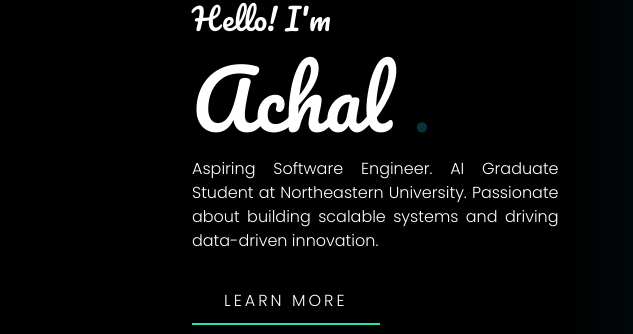
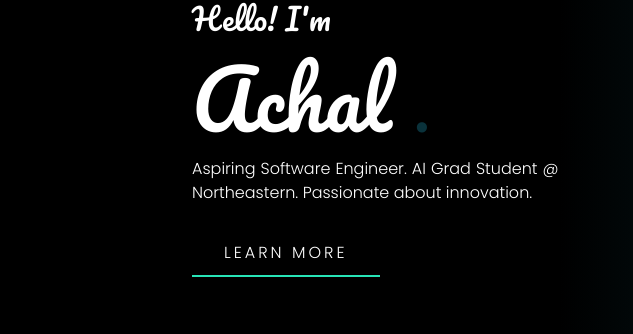
Before and after one commit to Achal2/PersonalWebsite, a website: page index.html in a window 1280 px wide. Shown: the part 265-599 px from the top of the page, 0-633 px from the left. Drawn offline with nearby package versions, Linux system fonts and the light colour scheme; grey boxes are pictures that could not be loaded; a web font is replaced by a local one.

Commit message:
Update index.html

```diff
--- a/index.html
+++ b/index.html
@@ -67,8 +67,9 @@
             <p class="accent-text">.</p>
           </h1>
           <p class="header-about">
-           Aspiring Software Engineer. AI Graduate Student at Northeastern University.
-            Passionate about building scalable systems and driving data-driven innovation.
+           Aspiring Software Engineer.
+           AI Grad Student @ Northeastern.
+           Passionate about innovation.
             <!--  ,with a dual Bachelor's in Computer Science and Business Analytics(BAIT) from Rutgers University.-->
           </p>
           <a href="#experiences">
```
